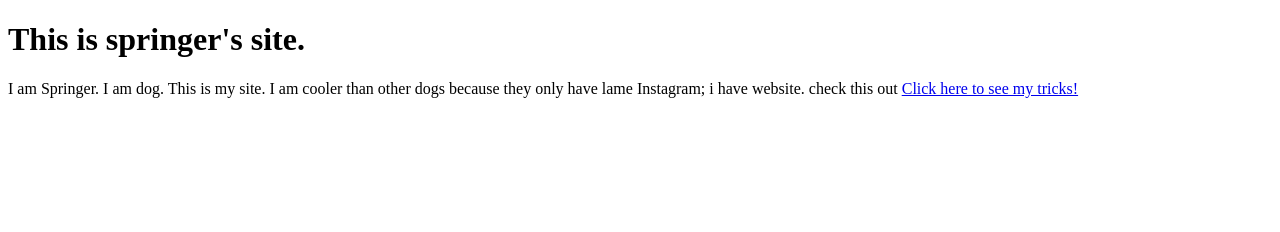
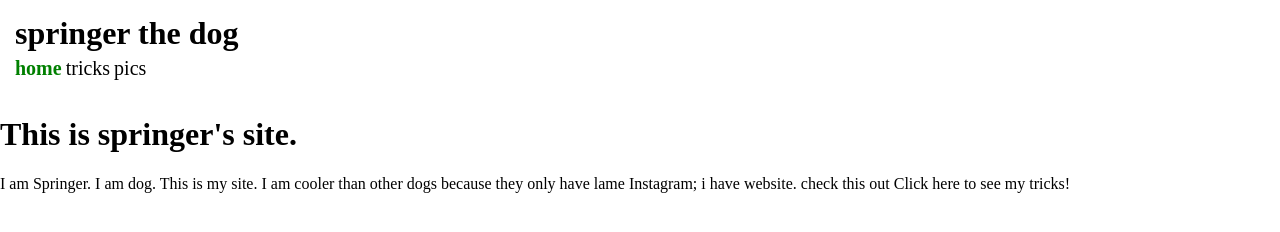
Before and after one commit to abbeymaemccasland/springersite, a plain HTML site: page index.html in a window 1280 px wide. Drawn offline with Linux system fonts and the light colour scheme.

Commit message:
add header; move css to separate file;

```diff
--- a/index.html
+++ b/index.html
@@ -5,12 +5,20 @@
     <meta name="viewport" content="width=device-width, initial-scale=1.0">
     <meta http-equiv="X-UA-Compatible" content="ie=edge">
     <title>Document</title>
+    <link rel="stylesheet" href="./style.css" />
 </head>
 <body>
+    <header>
+        <h1>springer the dog</h1>
+        <nav>
+            <a class='active' href="./index.html">home</a>
+            <a href="./springstricks.html">tricks</a>
+            <a href="./picsofspring.html">pics</a>
+        </nav>
+    </header>
     <h1>This is springer's site.</h1>
     <p>I am Springer. I am dog. This is my site. I am cooler than other dogs because they only have lame Instagram; i have website. check this out
-            <a href= "springstricks.html">Click here to see my tricks!</a>
-
+        <a href= "springstricks.html">Click here to see my tricks!</a>
     </p>
 </body>
 </html>
--- /dev/null
+++ b/style.css
@@ -0,0 +1,77 @@
+/* Resets */
+html {
+  box-sizing: border-box;
+}
+
+body {
+  margin: 0;
+}
+
+img {
+  max-width: 100%;
+}
+
+a {
+  color: inherit;
+  text-decoration: none;
+}
+
+/* Header Styles */
+header {
+  padding: 15px;
+}
+
+header h1 {
+  margin: 0 0 5px 0;
+}
+
+header nav a {
+  display: inline-block;
+  font-size: 20px;
+  transition: all 1s;
+}
+
+header nav a:hover {
+  color: yellow;
+  transform: scale(2) rotate(180deg);
+}
+
+header nav a.active {
+  color: green;
+  font-weight: bold;
+}
+
+/* Image Page - Styles */
+.pics-heading {
+  text-align: center;
+  color:red;
+}
+
+.img-container {
+  display:flex;
+  flex-wrap: wrap;
+  max-width: 100%;
+  margin-bottom: 20px;
+}
+
+.img-container img {
+  width: calc(100% / 3 - 20px);
+  margin-left: 10px;
+  margin-right: 10px;
+}
+
+@media screen and (max-width: 600px) {
+  .img-container img {
+      width: calc(100% / 2 - 20px);
+      margin-bottom: 10px;
+  }
+}
+
+@media screen and (max-width: 400px) {
+  .img-container img {
+      width: calc(100% / 1 - 20px);
+      margin-left: 10px;
+      margin-right: 10px;
+
+  }
+}
```
Also changed, not shown: picsofspring.html (+10 -43 lines), springstricks.html (+9 -2 lines).
